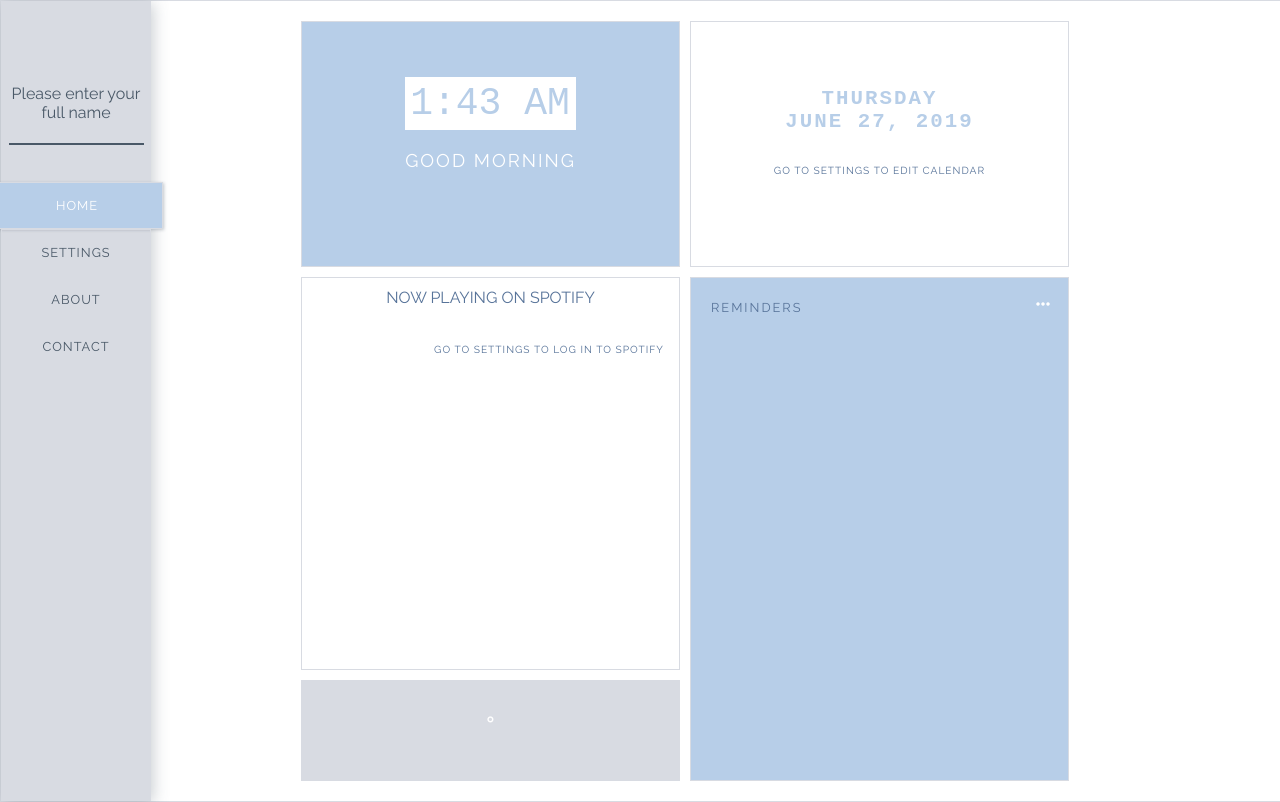
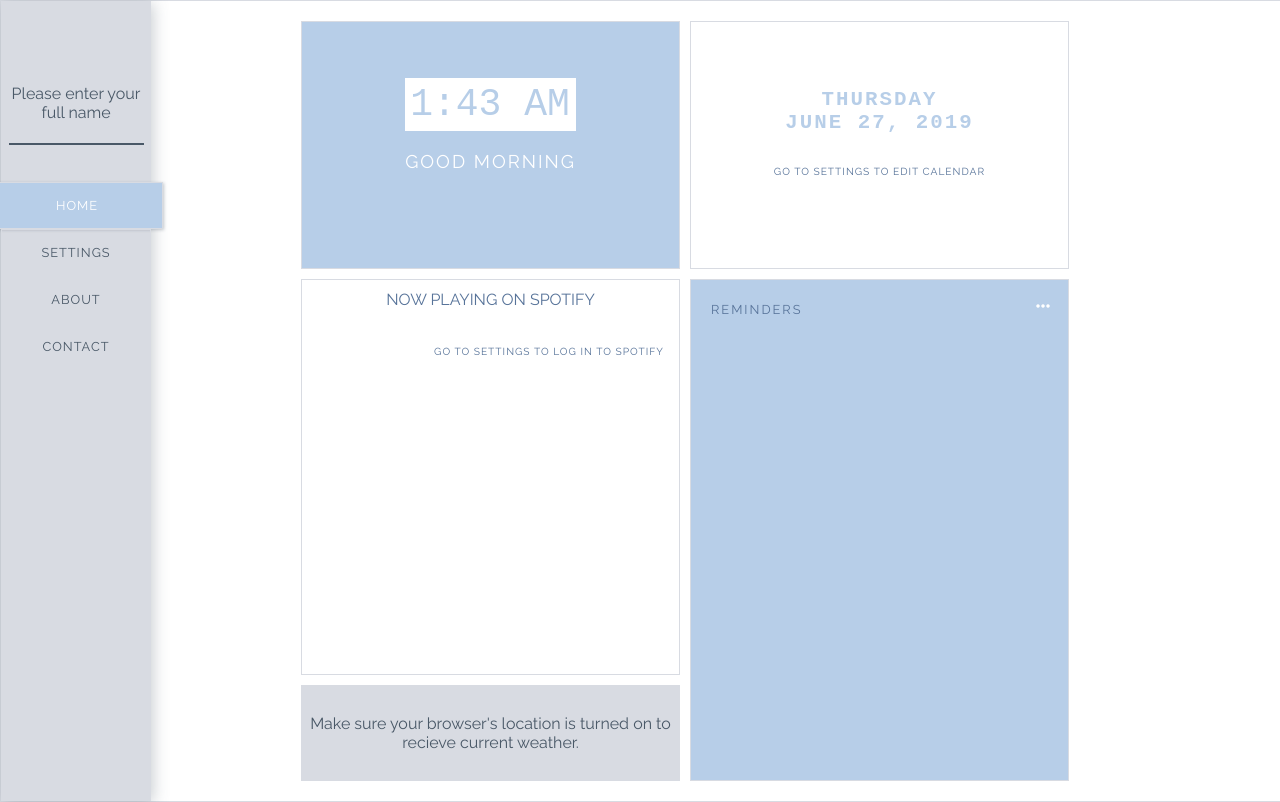
Before and after one commit to emilyannemoses/dashboard-react, a React (Create React App) app: page / in a window 1280 px wide. Built offline with nearby package versions, Linux system fonts and the light colour scheme; no server answers; a web font is replaced by a local one.

Commit message:
fixing conditional rendering for weather widget

```diff
--- a/src/Home/Weather/Weather.js
+++ b/src/Home/Weather/Weather.js
@@ -56,7 +56,7 @@ class Weather extends Component {
         const {temp, description, homeCity} = this.state;
         return (
             <div>
-                { navigator.geolocation ? (
+                { navigator.geolocation && temp ? (
                     <div>
                         <div id="weatherWidget" className="weatherWidget">{temp}°</div>
                         <div id="description" className="description">{description}</div>
```
